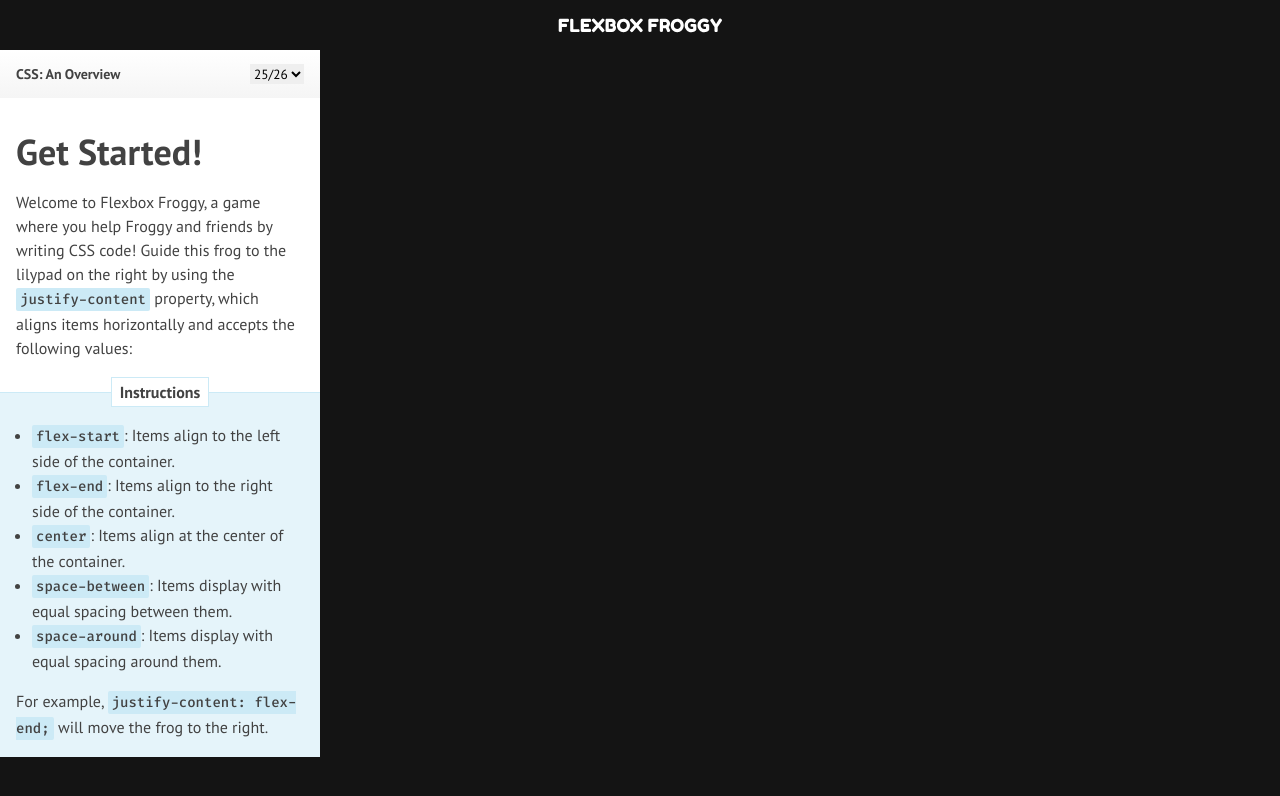
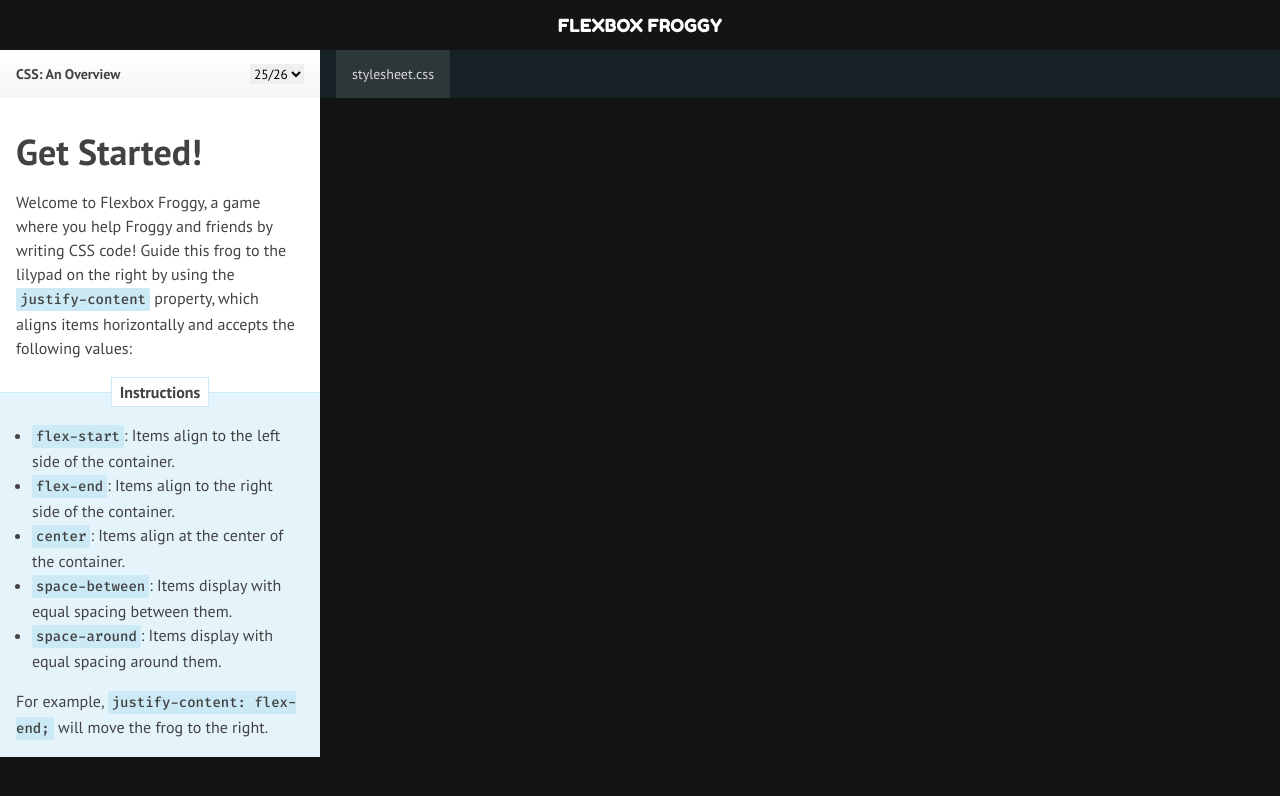
Before and after one commit to joel-fragoso/redesign-flexbox-froggy, a React (Create React App) app: page / in a window 1280 px wide. Shown: the top 796 px of the page. Built offline with nearby package versions, Linux system fonts and the light colour scheme.

Commit message:
feat: creating navigation

```diff
--- /dev/null
+++ b/src/components/Navigation/index.tsx
@@ -0,0 +1,15 @@
+import React, { FunctionComponent } from 'react';
+
+import { Container } from './styles';
+
+const Navigation: FunctionComponent = () => {
+  return (
+    <Container>
+      <li className="active">
+        <a href="teste">stylesheet.css</a>
+      </li>
+    </Container>
+  );
+};
+
+export default Navigation;
--- /dev/null
+++ b/src/components/Navigation/styles.ts
@@ -0,0 +1,35 @@
+import styled from 'styled-components';
+import { tint } from 'polished';
+
+export const Container = styled.ul`
+  grid-area: Navigation;
+
+  padding: 0 16px;
+
+  background: var(--secondary);
+
+  list-style: none;
+
+  display: flex;
+  align-items: center;
+
+  li {
+    display: flex;
+    align-items: center;
+    justify-content: center;
+
+    height: 100%;
+
+    &.active {
+      background: ${tint(0.1, '#162125')};
+    }
+
+    a {
+      font-size: 14px;
+      color: var(--on-secondary);
+      text-decoration: none;
+
+      padding: 0 16px;
+    }
+  }
+`;
--- a/src/pages/Dashboard/index.tsx
+++ b/src/pages/Dashboard/index.tsx
@@ -5,6 +5,7 @@ import { Container } from './styles';
 import Header from '../../components/Header';
 import Info from '../../components/Info';
 import Instructions from '../../components/Instructions';
+import Navigation from '../../components/Navigation';
 
 const Dashboard: FunctionComponent = () => {
   return (
@@ -12,6 +13,7 @@ const Dashboard: FunctionComponent = () => {
       <Header />
       <Info />
       <Instructions />
+      <Navigation />
     </Container>
   );
 };
```
